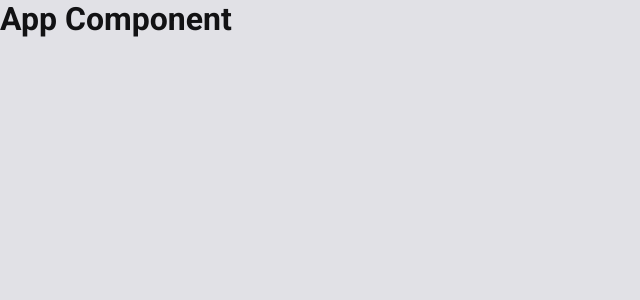
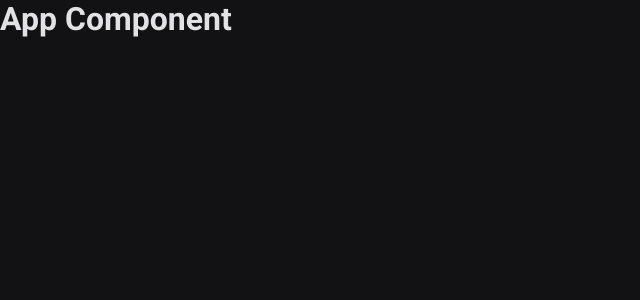
Before and after one commit to Snahier/NLWHeat, a React (Vite) app in the folder web/: page / in a window 1280 px wide. Shown: the top 300 px of the page, without its empty margins (0-640 px from the left). Built offline with nearby package versions, Linux system fonts and the light colour scheme.

Commit message:
Fix theme wrong hex colors

```diff
--- a/web/src/styles/theme.ts
+++ b/web/src/styles/theme.ts
@@ -1,5 +1,5 @@
 // prettier-ignore
 export const defaultTheme = {
-  background: "#e1e1e6",
-  text:       "#121214",
+  background: "#121214",
+  text:       "#e1e1e6",
 }
```
